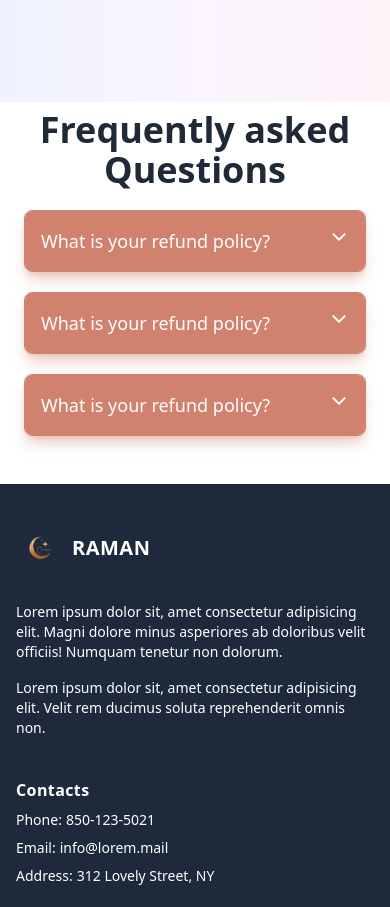
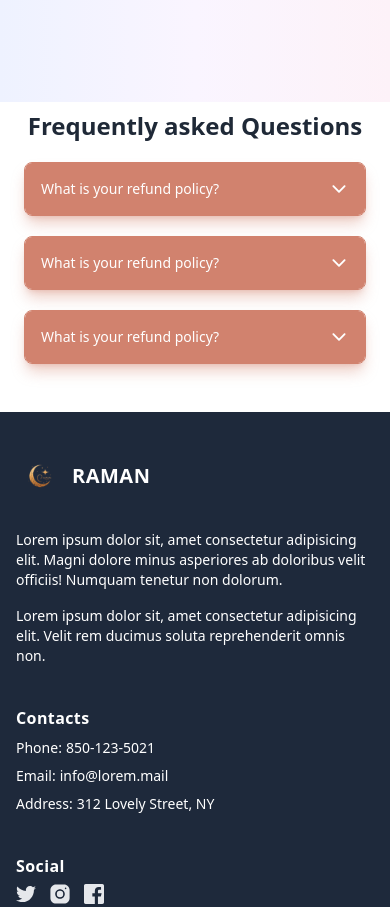
Before and after one commit to rownokmahbub/RamadanKarim, a Next.js app: page / in a window 390 px wide. Shown: the part 792-1699 px from the top of the page. Built offline with nearby package versions, Linux system fonts and the light colour scheme.

Commit message:
make responsive

```diff
--- a/components/DonationPrice.js
+++ b/components/DonationPrice.js
@@ -6,8 +6,8 @@ const DonationPrice = () => {
   return (
       <div className='bg-[#f1f7fd] py-20'>
           <div className='container mx-auto  flex justify-center items-center flex-col'>
-              <p className='text-5xl font-bold text-center'>Our Donation Plan</p>
-              <p className='text-base font-bold text-center mb-10'>Our Donation Plan</p>
+              <p className='text-3xl md:text-5xl font-bold text-center'>Our Donation Plan</p>
+              <p className='text-sm md:text-base font-bold text-center mb-10'>Our Donation Plan</p>
               <div className="grid grid-cols-1 sm:grid-cols-2 lg:grid-cols-3 gap-10 items-center">
                   <div className="px-6 py-6 flex flex-col justify-center items-center bg-white rounded-2xl shadow-xl shadow-[#eef4fa] hover:bg-primary
                   dark:hover:bg-primary-50 hover:text-white group">
--- a/components/Faq.js
+++ b/components/Faq.js
@@ -5,19 +5,19 @@ export default function Faq() {
   return (
     <div className="container">
       <div className="mx-auto w-full  rounded-3xl bg-white p-2">
-        <p className='text-center text-4xl font-semibold mb-5'>Frequently asked Questions</p>
+        <p className='text-center text-2xl md:text-4xl font-semibold mb-5'>Frequently asked Questions</p>
         <Disclosure >
           {({ open }) => (
             <div className='rounded-lg border border-primary dark:border-primary-50 overflow-hidden shadow-lg shadow-primary/40 dark:shadow-primary-50/40'>
               <Disclosure.Button className="flex w-full justify-between bg-primary dark:bg-primary-50 text-white px-4 py-4 text-left text-sm font-medium   focus:outline-none  transition duration-500 ">
-                <span className='text-lg'>What is your refund policy?</span>
+                <span className='text-sm md:text-lg'>What is your refund policy?</span>
                 <IoIosArrowDown
                   className={`${
                     open ? 'rotate-180 transform' : ''
                   } h-5 w-5 text-white`}
                 />
               </Disclosure.Button>
-              <Disclosure.Panel className="px-4 pt-4 pb-2 text-lg text-gray-700 transition duration-500">
+              <Disclosure.Panel className="px-4 pt-4 pb-2 text-sm md:text-lg text-gray-700 transition duration-500">
                 If you are unhappy with your purchase for any reason, email us
                 within 90 days and we will refund you in full, no questions asked.
                 Lorem ipsum dolor sit amet, consectetur adipisicing elit. Sapiente in sint perferendis, est autem facilis aut odio modi dignissimos. Ratione enim, magnam facere esse dolores officia. Inventore non nesciunt perspiciatis dolorem ipsa cum unde magnam a fuga ab minima, blanditiis eius earum vel ad quasi temporibus facere quis minus suscipit.
@@ -29,14 +29,14 @@ export default function Faq() {
           {({ open }) => (
             <div className='rounded-lg border border-primary dark:border-primary-50 overflow-hidden shadow-lg shadow-primary/40 dark:shadow-primary-50/40'>
               <Disclosure.Button className="flex w-full justify-between bg-primary dark:bg-primary-50 text-white px-4 py-4 text-left text-sm font-medium   focus:outline-none  transition duration-500 ">
-                <span className='text-lg'>What is your refund policy?</span>
+                <span className='text-sm md:text-lg'>What is your refund policy?</span>
                 <IoIosArrowDown
                   className={`${
                     open ? 'rotate-180 transform' : ''
                   } h-5 w-5 text-white`}
                 />
               </Disclosure.Button>
-              <Disclosure.Panel className="px-4 pt-4 pb-2 text-lg text-gray-700 transition duration-500">
+              <Disclosure.Panel className="px-4 pt-4 pb-2 text-sm md:text-lg text-gray-700 transition duration-500">
               If you are unhappy with your purchase for any reason, email us
                 within 90 days and we will refund you in full, no questions asked.
                 Lorem ipsum dolor sit amet, consectetur adipisicing elit. Sapiente in sint perferendis, est autem facilis aut odio modi dignissimos. Ratione enim, magnam facere esse dolores officia. Inventore non nesciunt perspiciatis dolorem ipsa cum unde magnam a fuga ab minima, blanditiis eius earum vel ad quasi temporibus facere quis minus suscipit.
@@ -48,14 +48,14 @@ export default function Faq() {
           {({ open }) => (
             <div className='rounded-lg border border-primary dark:border-primary-50 overflow-hidden shadow-lg shadow-primary/40 dark:shadow-primary-50/40'>
               <Disclosure.Button className="flex w-full justify-between bg-primary dark:bg-primary-50 text-white px-4 py-4 text-left text-sm font-medium   focus:outline-none  transition duration-500 ">
-                <span className='text-lg'>What is your refund policy?</span>
+                <span className='text-sm md:text-lg'>What is your refund policy?</span>
                 <IoIosArrowDown
                   className={`${
                     open ? 'rotate-180 transform' : ''
                   } h-5 w-5 text-white`}
                 />
               </Disclosure.Button>
-              <Disclosure.Panel className="px-4 pt-4 pb-2 text-lg text-gray-700 transition duration-500">
+              <Disclosure.Panel className="px-4 pt-4 pb-2 text-sm md:text-lg text-gray-700 transition duration-500">
               If you are unhappy with your purchase for any reason, email us
                 within 90 days and we will refund you in full, no questions asked.
                 Lorem ipsum dolor sit amet, consectetur adipisicing elit. Sapiente in sint perferendis, est autem facilis aut odio modi dignissimos. Ratione enim, magnam facere esse dolores officia. Inventore non nesciunt perspiciatis dolorem ipsa cum unde magnam a fuga ab minima, blanditiis eius earum vel ad quasi temporibus facere quis minus suscipit.
--- a/components/SignIn.js
+++ b/components/SignIn.js
@@ -24,20 +24,20 @@ const SignIn = () => {
        }}
      >
        {({ errors, touched }) => (
-         <Form className='flex flex-col gap-6 px-4 py-4 border border-gray-300 rounded-2xl shadow-2xl shadow-blue-50'>
-            <p className='text-center font-semibold text-2xl mb-4'>Sign in to your Account</p>
-           <Field name="fname" type='email' className='px-2 py-3 bg-white border xl:w-[500px] border-gray-300 rounded-lg focus:outline-none' placeholder='Rownok'/>
+         <Form className='flex my-20 md:my-0  flex-col gap-6 px-4 py-4 border border-gray-300 rounded-2xl shadow-2xl shadow-blue-50 w-full'>
+            <p className='text-center font-semibold text-lg md:text-2xl mb-4'>Sign in to your Account</p>
+           <Field name="fname" type='email' className='px-2 py-2 md:py-3 bg-white border border-gray-300 rounded-lg focus:outline-none' placeholder='Rownok'/>
            {errors.fname && touched.fname ? (
              <div className='text-red-500 dark:text-primary-50 text-sm'>{errors.fname}</div>
            ) : null}
 
-           <Field name="pass" type="password" className='px-2 py-3 bg-white border border-gray-300 rounded-lg focus:outline-none' placeholder='******* '/>
+           <Field name="pass" type="password" className='px-2 py-2 md:py-3 bg-white border border-gray-300 rounded-lg focus:outline-none' placeholder='******* '/>
            {errors.pass && touched.pass ? <div  className='text-red-500 dark:text-primary-50 text-sm'>{errors.pass}</div> : null}
            <button  className='btn btn-primary dark:bg-primary-50' type="submit">Submit</button>
          </Form>
        )}
      </Formik>
-     <img className='xl:w-xl dark:hue-rotate-180' src="/assets/login.png" alt="login page" />
+     <img className='md:w-[700px] dark:hue-rotate-180 hidden md:flex' src="/assets/login.png" alt="login page" />
     </div>
   )
 }
```
